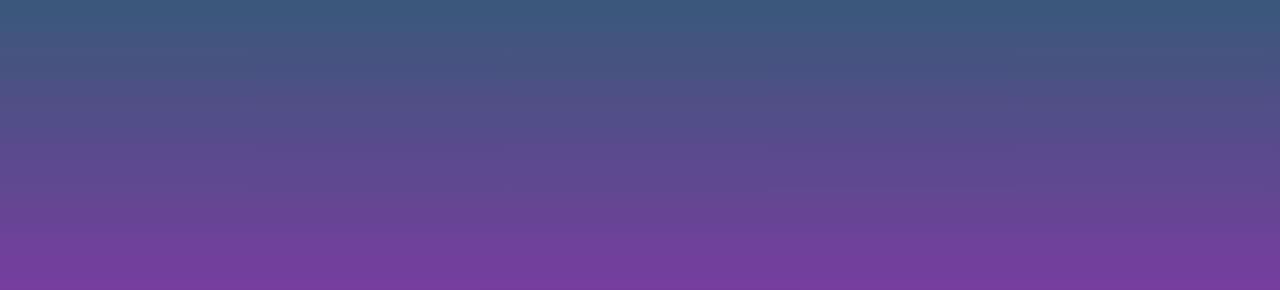
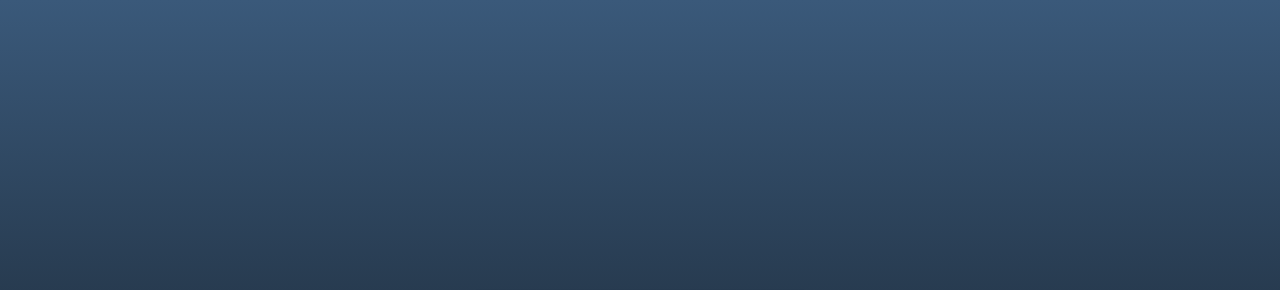
Before and after one commit to GeetaSree13/MainProject-Phase-1, a plain HTML site: page todo-app/index.html in a window 1280 px wide. Shown: the top 290 px of the page. Drawn offline with Linux system fonts and the light colour scheme.

```diff
--- a/todo-app/style.css
+++ b/todo-app/style.css
@@ -1,6 +1,6 @@
 body {
   font-family: Arial, sans-serif;
-  background: linear-gradient(to bottom, #3a597a, #e10cdd);
+  background: linear-gradient(to bottom, #3a597a, #070707);
   color: black;
   display: flex;
   justify-content: center;
```
